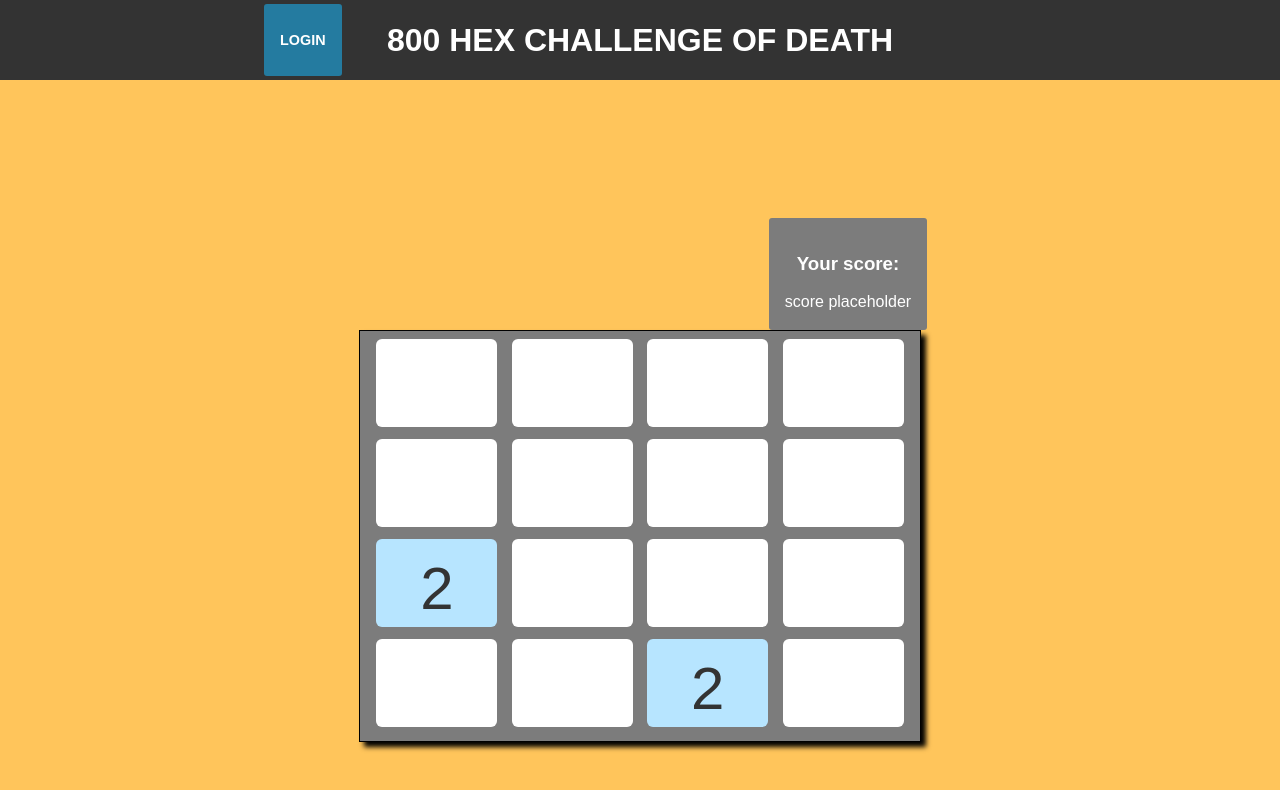
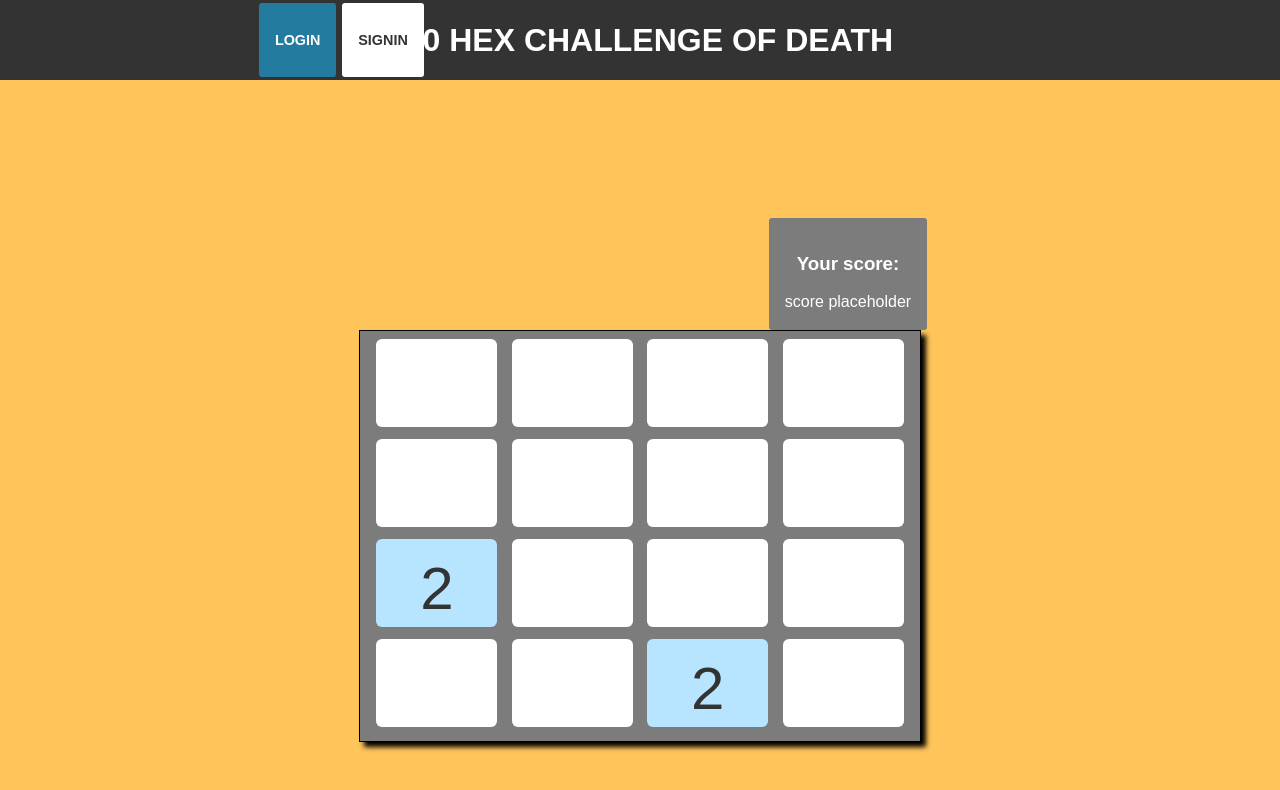
Before and after one commit to HHEDTech/800, a React app: page / in a window 1280 px wide. Shown: the top 790 px of the page. Built offline with nearby package versions, Linux system fonts and the light colour scheme.

Commit message:
Signin Modal and stlying

```diff
--- a/src/client/components/Modal.jsx
+++ b/src/client/components/LoginModal.jsx
@@ -2,8 +2,9 @@ import React from 'react';
 import ReactDOM from 'react-dom';
 
 import Login from './Login.jsx';
+import Signup from './Signup.jsx';
 
-const Modal = ({ isShowing, hide }) =>
+const LoginModal = ({ isShowing, hide, isLogin }) =>
   isShowing
     ? ReactDOM.createPortal(
         <>
@@ -27,7 +28,8 @@ const Modal = ({ isShowing, hide }) =>
                   <span aria-hidden="true">&times;</span>
                 </button>
               </div>
-              <Login />
+              {isLogin ? <Login /> : <Signup />}
+              {/* <Login /> */}
             </div>
           </div>
         </>,
@@ -35,4 +37,4 @@ const Modal = ({ isShowing, hide }) =>
       )
     : null;
 
-export default Modal;
+export default LoginModal;
--- a/src/client/components/Nav.jsx
+++ b/src/client/components/Nav.jsx
@@ -1,22 +1,37 @@
 import React from 'react';
 
 import useModal from '../common/useModal';
-import Modal from './Modal.jsx';
+import LoginModal from './LoginModal.jsx';
 
 export default function Nav() {
-  const { isShowing, toggle } = useModal();
+  const { isShowing: loginShowing, toggle: loginToggle } = useModal();
+  const { isShowing: signinShowing, toggle: signinToggle } = useModal();
   // Need to add login stuff
 
   return (
     <div className="nav">
+      <div className="login-btn-container">
         <button
           type="button"
           className="button-default login-btn"
-        onClick={toggle}
+          onClick={loginToggle}
         >
           LOGIN
         </button>
-      <Modal isShowing={isShowing} hide={toggle} />
+        <button
+          type="button"
+          className="button-default signin-btn"
+          onClick={signinToggle}
+        >
+          SIGNIN
+        </button>
+      </div>
+      <LoginModal isShowing={loginShowing} hide={loginToggle} isLogin={true} />
+      <LoginModal
+        isShowing={signinShowing}
+        hide={signinToggle}
+        isLogin={false}
+      />
       <h1>800 HEX CHALLENGE OF DEATH</h1>
     </div>
   );
--- a/src/client/styles.scss
+++ b/src/client/styles.scss
@@ -10,11 +10,12 @@ $color200: darken($color2, 72%);
 $color400: darken($color2, 81%);
 $color800: darken($color2, 90%);
 $darkFontColor: #333;
+$backgroundColor: rgb(255, 197, 91);
 
 body {
   margin: 0;
   font-family: Arial, Helvetica, sans-serif;
-  background-color: rgb(255, 197, 91);
+  background-color: $backgroundColor;
   color: white;
   .nav {
     background-color: #333;
@@ -22,10 +23,20 @@ body {
     display: flex;
     justify-content: center;
     align-items: center;
-    .login-btn {
+    .login-btn-container {
+      display: flex;
       height: 5em;
       position: absolute;
       left: 20%;
+      justify-content: center;
+      // align-items: center;
+    }
+    .signin-btn {
+      background-color: white;
+      color: $darkFontColor;
+    }
+    .button-default {
+      margin: 0.2em;
     }
   }
 }
```
Also changed, not shown: src/client/components/SigninModal.jsx (added). Lines whose indentation alone changed are shown as unchanged.
